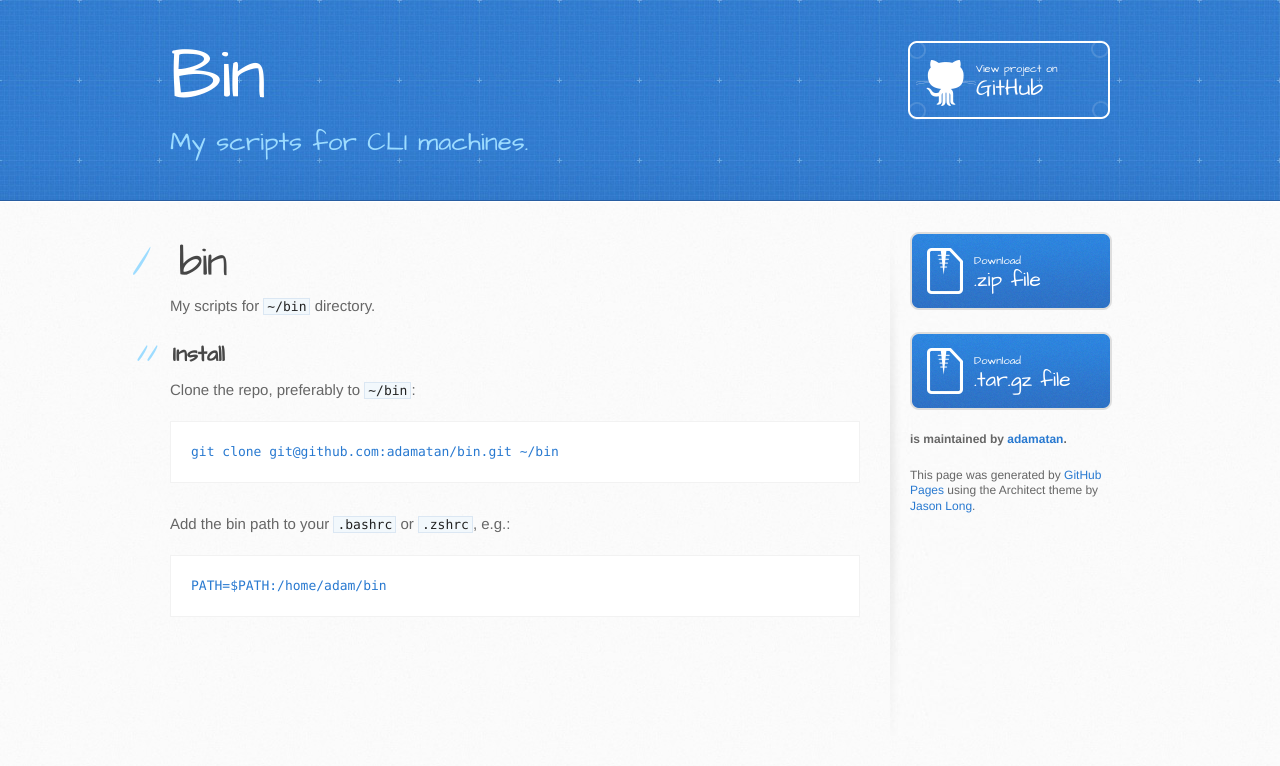
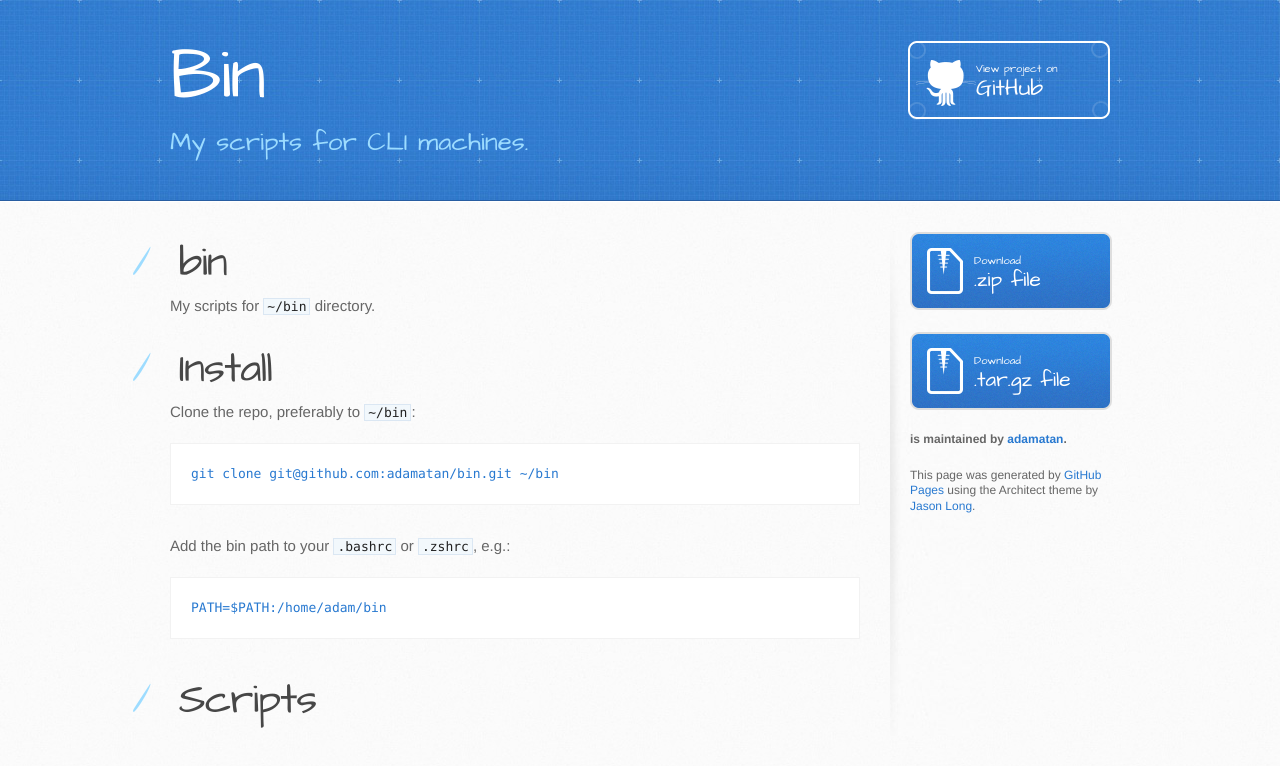
Before and after one commit to adamatan/bin-devils, a plain HTML site: page index.html in a window 1280 px wide. Drawn offline with Linux system fonts and the light colour scheme.

```diff
--- a/index.html
+++ b/index.html
@@ -33,8 +33,8 @@
 
 <p>My scripts for <code>~/bin</code> directory.</p>
 
-<h2>
-<a name="install" class="anchor" href="#install"><span class="octicon octicon-link"></span></a>Install</h2>
+<h1>
+<a name="install" class="anchor" href="#install"><span class="octicon octicon-link"></span></a>Install</h1>
 
 <p>Clone the repo, preferably to <code>~/bin</code>:</p>
 
@@ -45,6 +45,9 @@
 
 <pre><code>PATH=$PATH:/home/adam/bin
 </code></pre>
+
+<h1>
+<a name="scripts" class="anchor" href="#scripts"><span class="octicon octicon-link"></span></a>Scripts</h1>
         </section>
 
         <aside id="sidebar">
--- a/params.json
+++ b/params.json
@@ -1 +1 @@
-{"name":"Bin","tagline":"My scripts for CLI machines.","body":"bin\r\n===\r\n\r\nMy scripts for `~/bin` directory.\r\n\r\n## Install\r\n\r\nClone the repo, preferably to `~/bin`:\r\n\r\n    git clone git@github.com:adamatan/bin.git ~/bin\r\n\r\nAdd the bin path to your `.bashrc` or `.zshrc`, e.g.:\r\n\r\n    PATH=$PATH:/home/adam/bin\r\n","google":"UA-46120734-1","note":"Don't delete this file! It's used internally to help with page regeneration."}
+{"name":"Bin","tagline":"My scripts for CLI machines.","body":"bin\r\n===\r\n\r\nMy scripts for `~/bin` directory.\r\n\r\n# Install\r\n\r\nClone the repo, preferably to `~/bin`:\r\n\r\n    git clone git@github.com:adamatan/bin.git ~/bin\r\n\r\nAdd the bin path to your `.bashrc` or `.zshrc`, e.g.:\r\n\r\n    PATH=$PATH:/home/adam/bin\r\n\r\n# Scripts\r\n","google":"UA-46120734-1","note":"Don't delete this file! It's used internally to help with page regeneration."}
```
